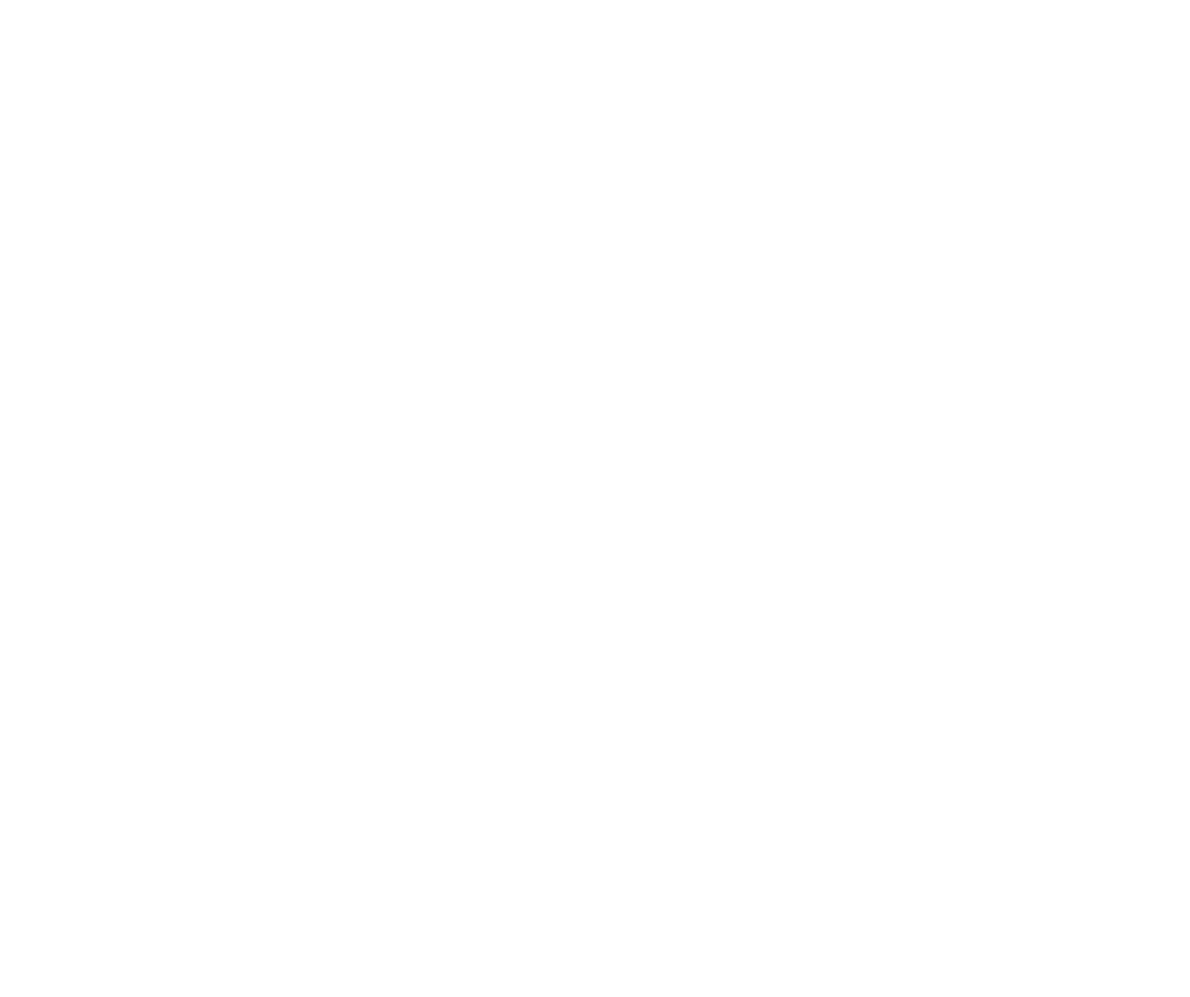
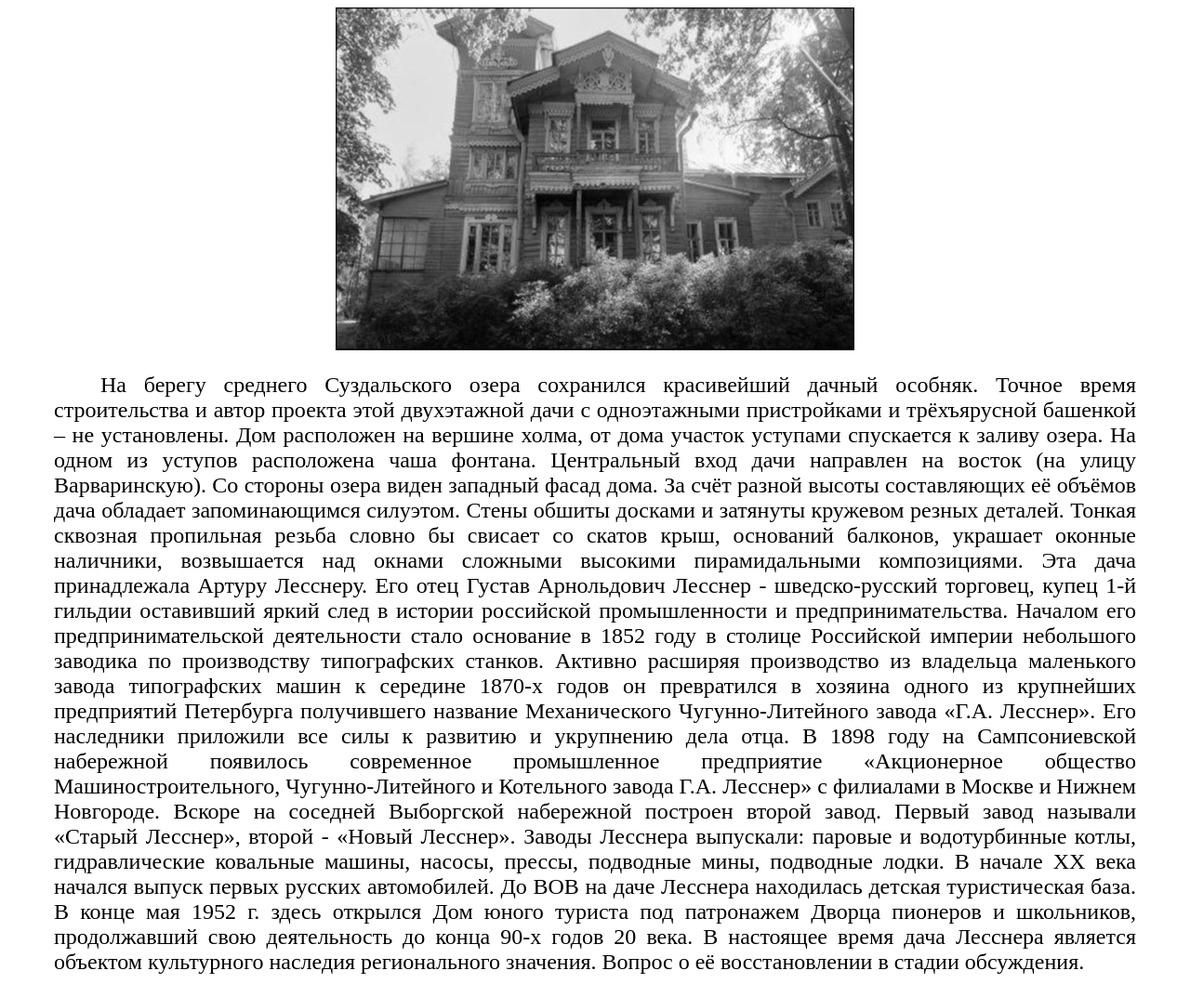
Before and after one commit to glebana467/shuvalovo_map, a plain HTML site: page lessner.html in a window 1280 px wide. Shown: the whole page at 93% size. Before the commit the page ends 800 px from the top, so only its background shows below. Drawn offline with Linux system fonts and the light colour scheme.

Commit message:
Update lessner.html

```diff
--- a/lessner.html
+++ b/lessner.html
@@ -4,8 +4,28 @@
     <meta charset="UTF-8">
     <meta name="viewport" content="width=device-width, initial-scale=1.0">
     <title>Дача Лесснера</title>
+    <style>
+        img {
+            margin: auto;
+            display: block;
+        }
+        p {
+            font-size: x-large;
+            padding: 0px 50px 0px 50px;
+            text-indent: 50px;
+            text-align: justify;
+        }
+    </style>
 </head>
 <body>
-
+    <img src="photos/лесснер.JPG" alt="">
+    <p>На берегу среднего Суздальского озера сохранился красивейший дачный особняк.
+        Точное время строительства и автор проекта этой двухэтажной дачи с одноэтажными пристройками и трёхъярусной башенкой – не установлены. Дом расположен на вершине холма, от дома участок уступами спускается к заливу озера. На одном из уступов расположена чаша фонтана. Центральный вход дачи направлен на восток (на улицу Варваринскую). Со стороны озера виден западный фасад дома.
+        За счёт разной высоты составляющих её объёмов дача обладает запоминающимся силуэтом. Стены обшиты досками и затянуты кружевом резных деталей. Тонкая сквозная пропильная резьба словно бы свисает со скатов крыш, оснований балконов, украшает оконные наличники, возвышается над окнами сложными высокими пирамидальными композициями.
+        Эта дача принадлежала Артуру Лесснеру. Его отец Густав Арнольдович Лесснер - шведско-русский торговец, купец 1-й гильдии оставивший яркий след в истории российской промышленности и предпринимательства.  Началом его предпринимательской деятельности стало основание в 1852 году в столице Российской империи небольшого заводика по производству типографских станков. Активно расширяя производство из владельца маленького завода типографских машин к середине 1870-х годов он превратился в хозяина одного из крупнейших предприятий Петербурга получившего название Механического Чугунно-Литейного завода «Г.А. Лесснер».
+        Его наследники приложили все силы к развитию и укрупнению дела отца. В 1898 году на Сампсониевской набережной появилось современное промышленное предприятие «Акционерное общество Машиностроительного, Чугунно-Литейного и Котельного завода Г.А. Лесснер» с филиалами в Москве и Нижнем Новгороде. Вскоре на соседней Выборгской набережной построен второй завод. Первый завод называли «Старый Лесснер», второй - «Новый Лесснер».
+        Заводы Лесснера выпускали: паровые и водотурбинные котлы, гидравлические ковальные машины, насосы, прессы, подводные мины, подводные лодки. В начале XX века начался выпуск первых русских автомобилей.
+        До ВОВ на даче Лесснера находилась детская туристическая база. В конце мая 1952 г. здесь открылся Дом юного туриста под патронажем Дворца пионеров и школьников, продолжавший свою деятельность до конца 90-х годов 20 века.
+        В настоящее время дача Лесснера является объектом культурного наследия регионального значения. Вопрос о её восстановлении в стадии обсуждения.</p>
 </body>
 </html>
```
